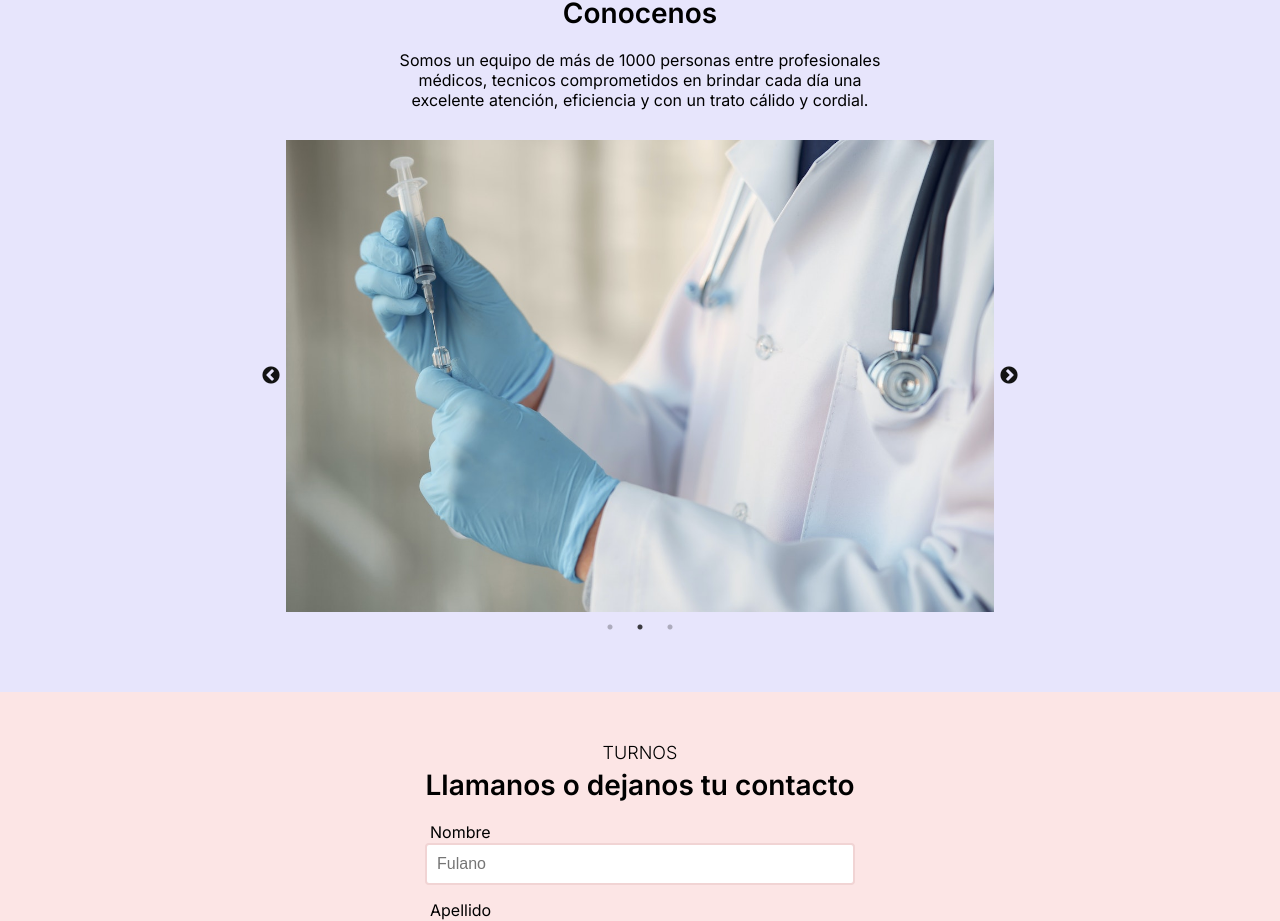
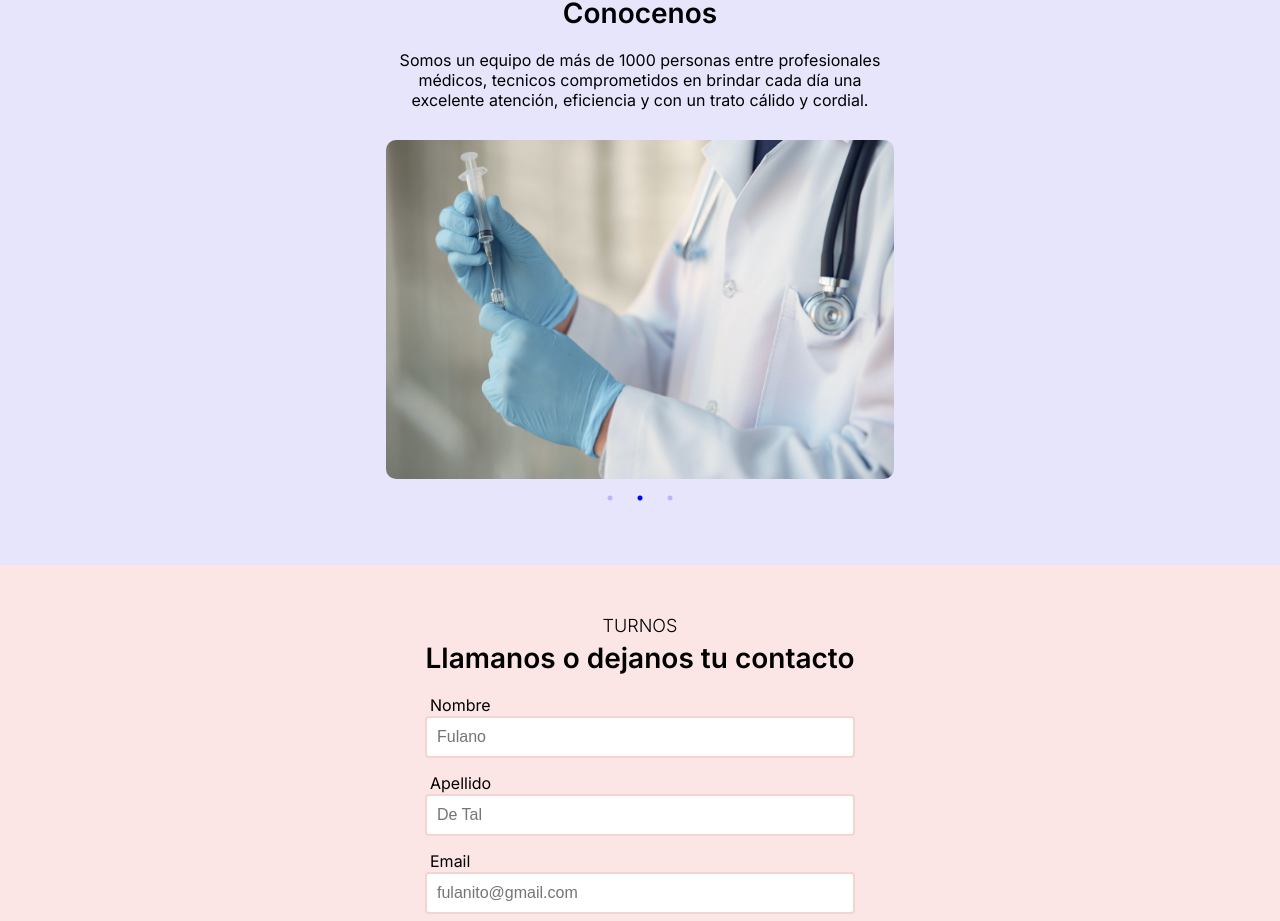
Before and after one commit to Blackpachamame/tpfinal-react-utn, a React (Vite) app: page / in a window 1280 px wide. Shown: the part 954-1875 px from the top of the page. Built offline with nearby package versions, Linux system fonts and the light colour scheme.

Commit message:
Agregando documentación Corregido carousel

```diff
--- a/index.html
+++ b/index.html
@@ -8,20 +8,17 @@
   <link rel="preconnect" href="https://fonts.googleapis.com">
   <link rel="preconnect" href="https://fonts.gstatic.com" crossorigin>
   <link href="https://fonts.googleapis.com/css2?family=Inter:wght@300;400;500;600&display=swap" rel="stylesheet">
+  <link rel="stylesheet" type="text/css" charset="UTF-8"
+    href="https://cdnjs.cloudflare.com/ajax/libs/slick-carousel/1.6.0/slick.min.css" />
+  <link rel="stylesheet" type="text/css"
+    href="https://cdnjs.cloudflare.com/ajax/libs/slick-carousel/1.6.0/slick-theme.min.css" />
 
-  <script src="https://code.jquery.com/jquery-3.6.0.min.js"></script>
-
-  <link rel="stylesheet" type="text/css" href="//cdn.jsdelivr.net/npm/slick-carousel@1.8.1/slick/slick.css" />
-  <link rel="stylesheet" type="text/css" href="//cdn.jsdelivr.net/npm/slick-carousel@1.8.1/slick/slick-theme.css" />
-
-  <title>TP Final React UTN</title>
+  <title>Clínica Santo Viernes</title>
 </head>
 
 <body>
   <div id="root"></div>
   <script type="module" src="/src/main.jsx"></script>
-  <script type="text/javascript" src="//cdn.jsdelivr.net/npm/slick-carousel@1.8.1/slick/slick.min.js"></script>
-  <script src="./src/assets/js/metodos.js"></script>
 </body>
 
 </html>
--- a/package.json
+++ b/package.json
@@ -12,7 +12,8 @@
   "dependencies": {
     "react": "^18.2.0",
     "react-dom": "^18.2.0",
-    "react-icons": "^4.12.0"
+    "react-icons": "^4.12.0",
+    "react-slick": "^0.29.0"
   },
   "devDependencies": {
     "@types/react": "^18.2.37",
--- a/src/assets/js/metodos.js
+++ /dev/null
@@ -1,121 +0,0 @@
-/* eslint-disable no-undef */
-
-/* Carousel */
-$(document).ready(function () {
-    $('.carousel').slick({
-        dots: true,
-        infinite: true,
-        speed: 500,
-        slidesToShow: 1,
-        slidesToScroll: 1,
-        autoplay: true,
-        autoplaySpeed: 3000,
-    });
-});
-
-/*const toggleMENUelement = document.getElementsByIdName('toggleMENU');
-const menuPrincipaLelement = document.getElementsByIdName('menuPrincipal');
-
-toggleMENUelement.addEventListener('click', () => {
-    menuPrincipaLelement.classList.toggle('menuPrincipal--show');
-})
-
-
-function enviarDatos() {
-    var nombre = document.getElementById("nombre").value;
-    var apellido = document.getElementById("apellido").value;
-    var email = document.getElementById("email").value;
-    var telefono = document.getElementById("telefono").value;
-    var asunto = document.getElementById("asunto").value;
-
-    if (
-        nombre == "" ||
-        apellido == "" ||
-        email == "" ||
-        telefono == "" ||
-        asunto == ""
-    ) {
-    } else {
-        console.log(
-            "Nombre: ",
-            nombre,
-            ". Apellido. ",
-            apellido,
-            ". Email: ",
-            email,
-            ". Telefono: ",
-            telefono,
-            ".Asunto: ",
-            asunto
-        );
-        alert("Enviaste el formulario con éxito!");
-    }
-    return false;
-}
-
-$(document).ready(function () {
-    $(".campo1").hide();
-    $(".campo2").hide();
-    $(".campo3").hide();
-    $(".campo4").hide();
-    $(".campo5").hide();
-
-    $(".boton").click(function () {
-        var nombre = $("#nombre").val();
-        var apellido = $("#apellido").val();
-        var email = $("#email").val();
-        var telefono = $("#telefono").val();
-        var asunto = $("#asunto").val();
-
-        if (nombre == "") {
-            $(".campo1").show();
-        } else {
-            $(".campo1").hide();
-        }
-
-        if (apellido == "") {
-            $(".campo2").show();
-        } else {
-            $(".campo2").hide();
-        }
-
-        if (email == "") {
-            $(".campo3").show();
-        } else {
-            $(".campo3").hide();
-        }
-
-        if (telefono == "") {
-            $(".campo4").show();
-        } else {
-            $(".campo4").hide();
-        }
-
-        if (asunto == "") {
-            $(".campo5").show();
-        } else {
-            $(".campo5").hide();
-        }
-        return;
-    });
-
-    $(".boton").click(function (event) {
-        var formData = {
-            name: $("#nombre").val(),
-        };
-
-        $.ajax({
-            type: "POST",
-            url: "https://reqres.in/api/users",
-            data: formData,
-            dataType: "json",
-            encode: true,
-        }).done(function (data) {
-            if (data.name != "") {
-            console.log("Usuario Registrado: ", data.name);
-            }
-        });
-        event.preventDefault();
-    });
-});
-*/
--- a/src/components/About/index.jsx
+++ b/src/components/About/index.jsx
@@ -1,8 +1,35 @@
+import Slider from "react-slick";
 import imgCarrusel1 from "../../assets/img/c1.jpg";
 import imgCarrusel2 from "../../assets/img/c2.jpg";
 import imgCarrusel3 from "../../assets/img/c3.jpg";
 
 export default function About() {
+  const banners = [
+    {
+      id: 1,
+      imgUrl: imgCarrusel1,
+    },
+    {
+      id: 2,
+      imgUrl: imgCarrusel2,
+    },
+    {
+      id: 3,
+      imgUrl: imgCarrusel3,
+    },
+  ];
+
+  const settings = {
+    dots: true,
+    arrows: false,
+    infinite: true,
+    speed: 500,
+    slidesToShow: 1,
+    slidesToScroll: 1,
+    autoplay: true,
+    autoplaySpeed: 5000,
+  };
+
   return (
     <section id="quienSomos">
       <div className="contenedorQuienes">
@@ -15,12 +42,20 @@ export default function About() {
         </p>
       </div>
 
-      <div id="qsCarrusel">
-        <div className="carousel">
-          <img src={imgCarrusel1} alt="imgCarrusel 1" />
-          <img src={imgCarrusel2} alt="imgCarrusel 2" />
-          <img src={imgCarrusel3} alt="imgCarrusel 3" />
-        </div>
+      <div id="qsCarrusel" className="carousel">
+        <Slider {...settings}>
+          {banners.map((item) => {
+            return (
+              <img
+                src={item.imgUrl}
+                key={item.id}
+                width="100%"
+                height="100%"
+                alt=""
+              />
+            );
+          })}
+        </Slider>
       </div>
     </section>
   );
--- a/src/index.css
+++ b/src/index.css
@@ -178,20 +178,56 @@ svg {
 }
 
 /* Carrusel*/
-#qsCarrusel {
+/* #qsCarrusel {
   display: flex;
   justify-content: center;
   align-items: center;
+} */
+
+.carousel {
+  position: relative;
+  width: 90%;
+  max-width: 600px;
+  margin: 0 auto;
+  padding: 0 36px 32px;
 }
 
-.carousel {
-  max-width: 60%;
-  margin: 0 auto;
+@media (max-width: 500px) {
+  .carousel {
+    width: 100%;
+    padding: 0 0 32px;
+  }
 }
 .carousel img {
-  width: 250px;
-  height: 30%;
   object-fit: cover;
+  border-radius: 10px;
+  cursor: pointer;
+  position: relative;
+  overflow: hidden;
+}
+
+/* Slider Top */
+.carousel .slick-slide {
+  padding-inline: 10px;
+}
+
+.carousel .slick-dots li button:before {
+  font-size: 6px;
+  line-height: 20px;
+  position: absolute;
+  top: 0;
+  left: 0;
+  width: 20px;
+  height: 20px;
+  content: "•";
+  text-align: center;
+  opacity: 0.2;
+  color: blue;
+}
+
+.carousel .slick-dots li.slick-active button:before {
+  opacity: 1;
+  color: blue;
 }
 
 .slick-prev:before,
```
Also changed, not shown: 2 other files (tests, documents, lock files or other folders).
